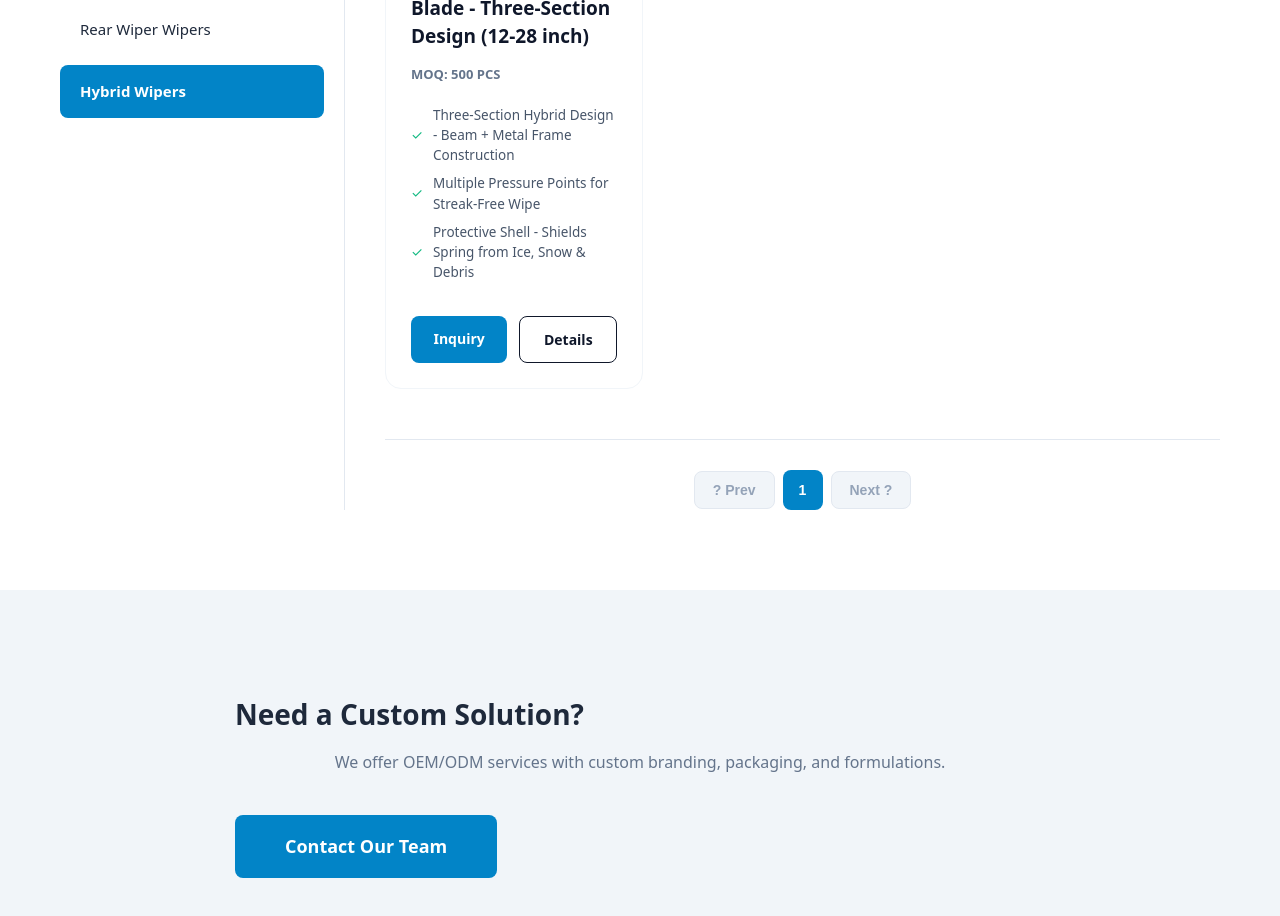
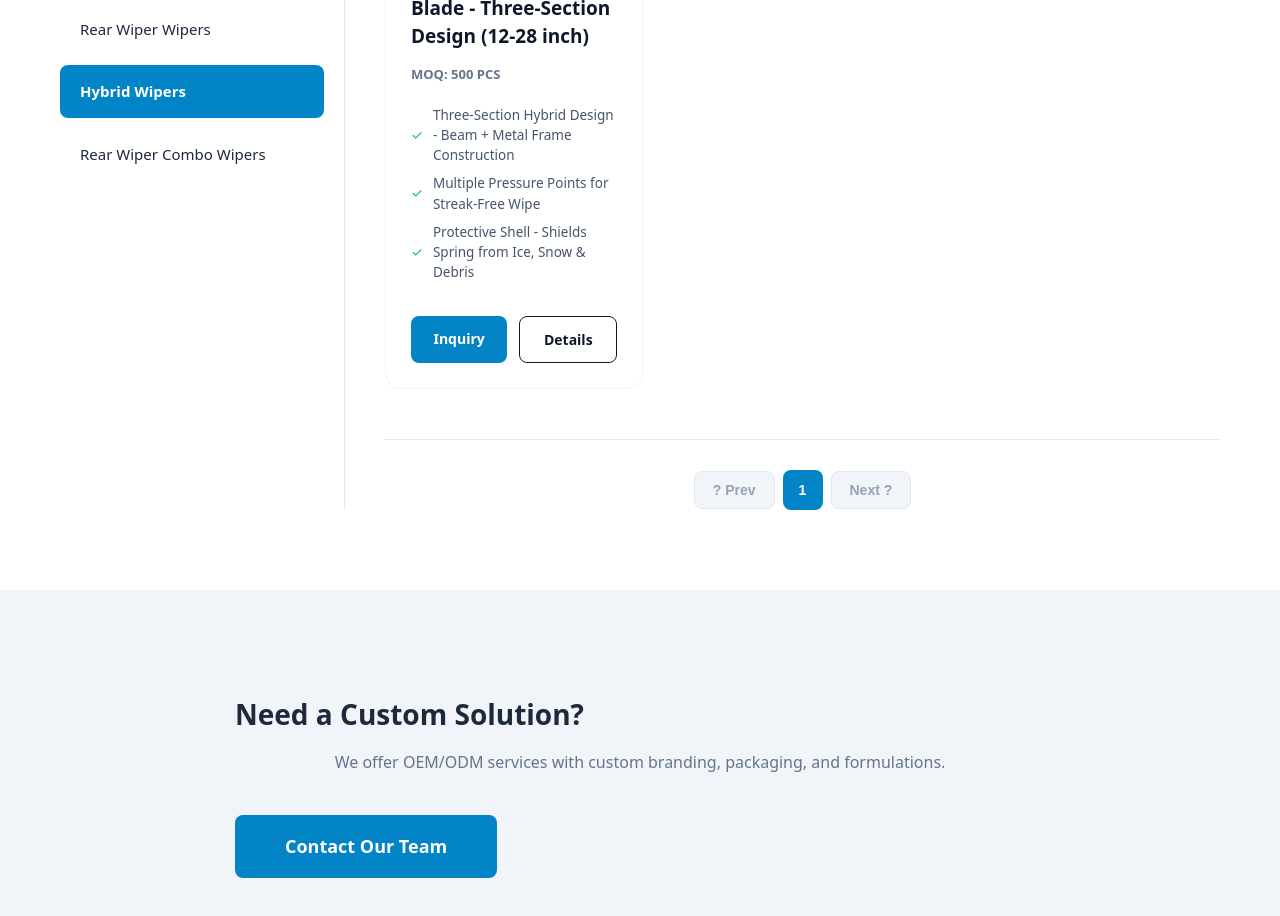
Before and after one commit to 15970477274a-prog/bowang-wiper-site, a Next.js app: page /products/category/hybrid in a window 1280 px wide. Shown: the part 840-1756 px from the top of the page. Built offline with nearby package versions, Linux system fonts and the light colour scheme.

Commit message:
Fix: add Rear Wiper Combo to CATEGORY_MAP and SLUG_MAP in category page

```diff
--- a/app/products/category/[slug]/page.tsx
+++ b/app/products/category/[slug]/page.tsx
@@ -13,6 +13,7 @@ const CATEGORY_MAP: Record<string, string> = {
   "wiper-arm": "Wiper Arm",
   "rear-wiper": "Rear Wiper",
   "hybrid": "Hybrid",
+  "rear-wiper-combo": "Rear Wiper Combo",
 };
 
 const SLUG_MAP: Record<string, string> = {
@@ -21,7 +22,8 @@ const SLUG_MAP: Record<string, string> = {
   "Multifunction": "multifunction",
   "Wiper Arm": "wiper-arm",
   "Rear Wiper": "rear-wiper",
-  "Hybrid": "hybrid",
+  "hybrid": "Hybrid",
+  "rear-wiper-combo": "Rear Wiper Combo",
 };
 
 export default function ProductCategoryPage() {
```
